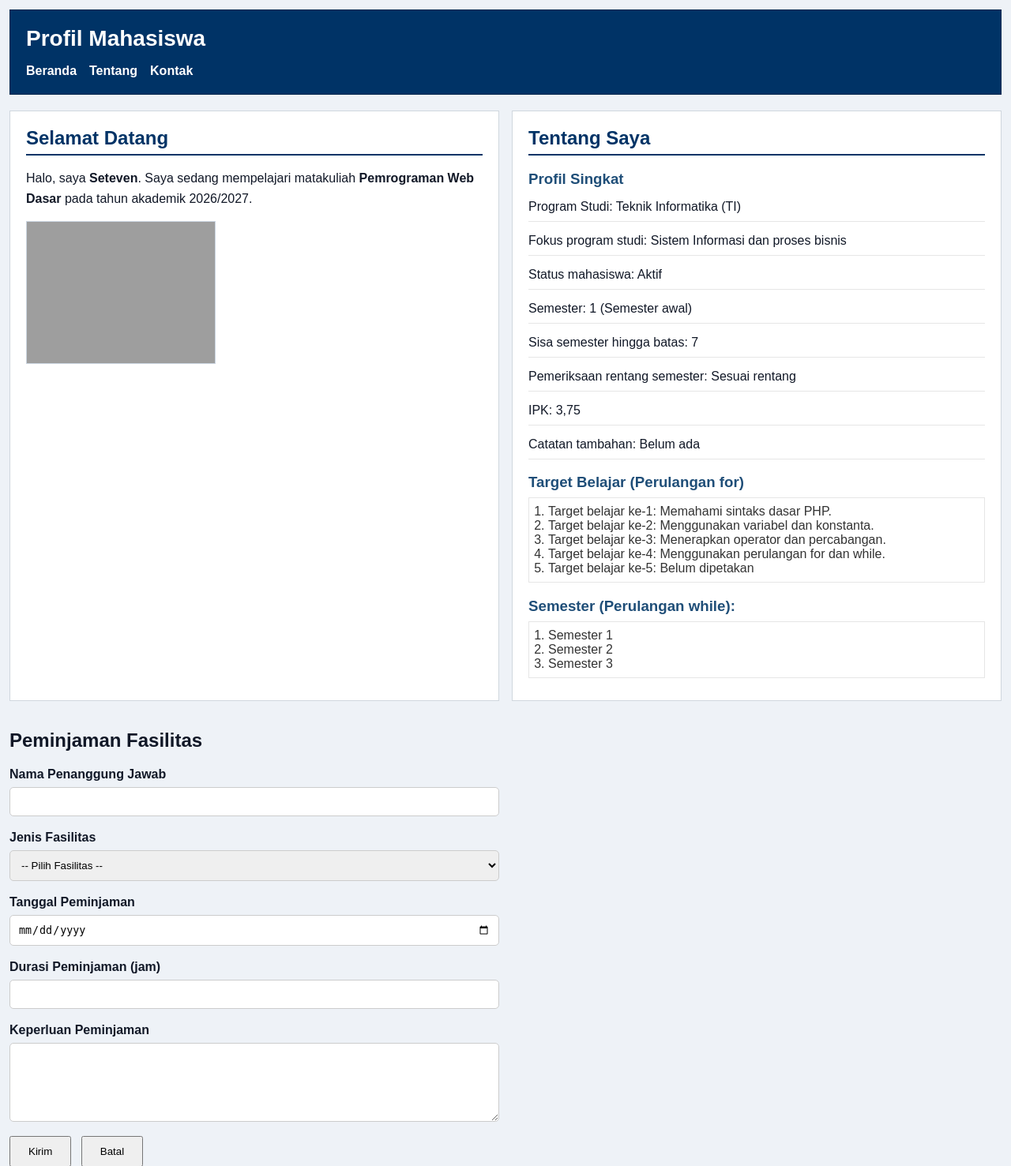
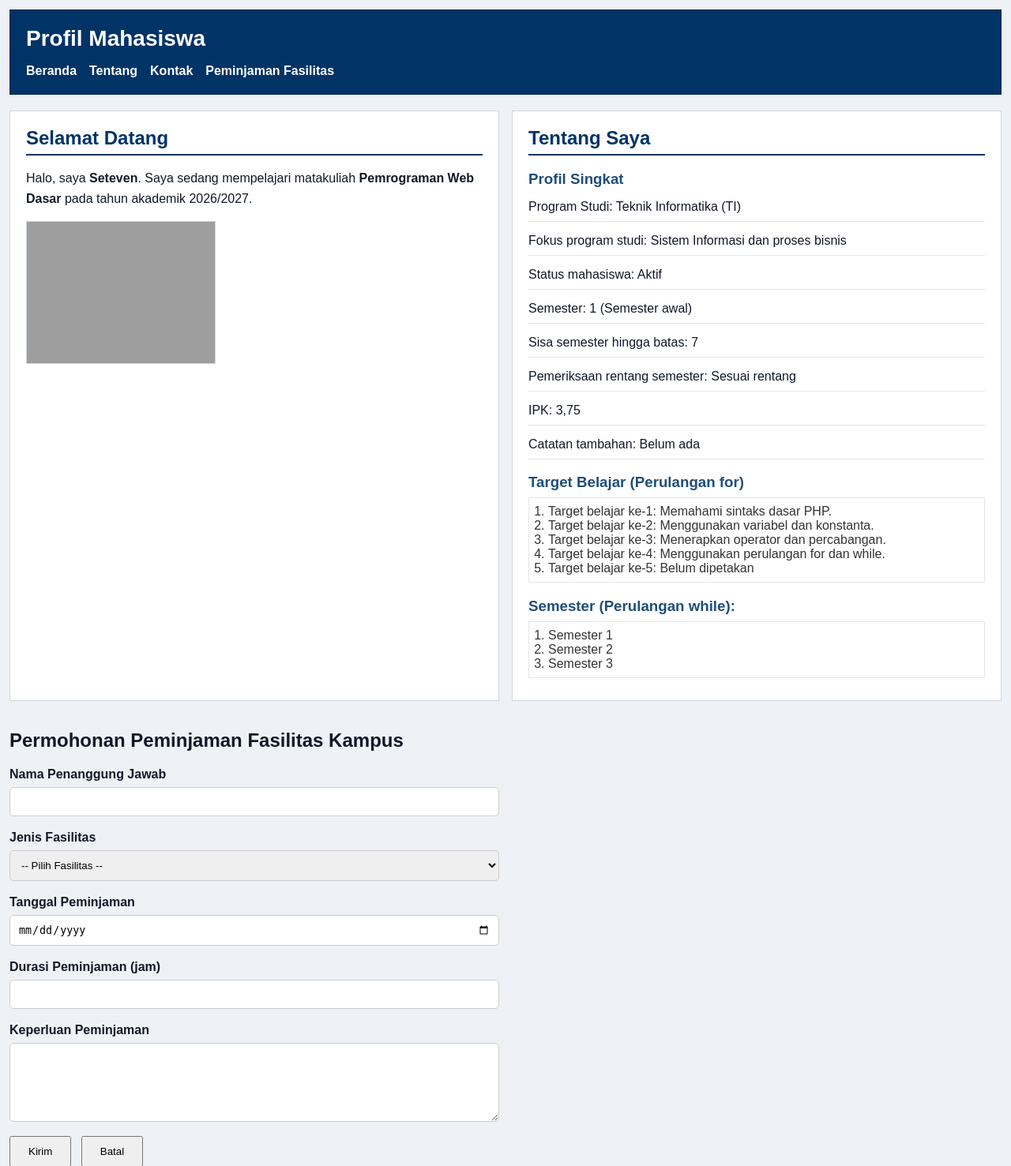
Before and after one commit to 2611500055-Steven/2611500055-pwd-ti1j-2627o, a PHP site: page /pertemuan-08/index.php in a window 1280 px wide. Shown: the top 1477 px of the page at 79% size. Run offline with PHP 8.4, Linux system fonts and the light colour scheme; grey boxes are pictures that could not be loaded.

Commit message:
menambahkan menu peminjaman fasilitas

```diff
--- a/pertemuan-08/index.php
+++ b/pertemuan-08/index.php
@@ -107,6 +107,7 @@ switch ($programStudi) {
 				<li><a href="#home">Beranda</a></li>
 				<li><a href="#about">Tentang</a></li>
 				<li><a href="#contact">Kontak</a></li>
+				<li><a href="#peminjaman">Peminjaman Fasilitas</a></li>
 			</ul>
 		</nav>
 	</header>
@@ -175,7 +176,7 @@ switch ($programStudi) {
 		</section>
 
 		<section id="peminjaman">
-			<h2>Peminjaman Fasilitas</h2>
+			<h2>Permohonan Peminjaman Fasilitas Kampus</h2>
 		<form method="POST" action="#peminjaman" id="formPeminjaman">
     <input type="hidden" name="form_peminjaman" value="1">
 
```
